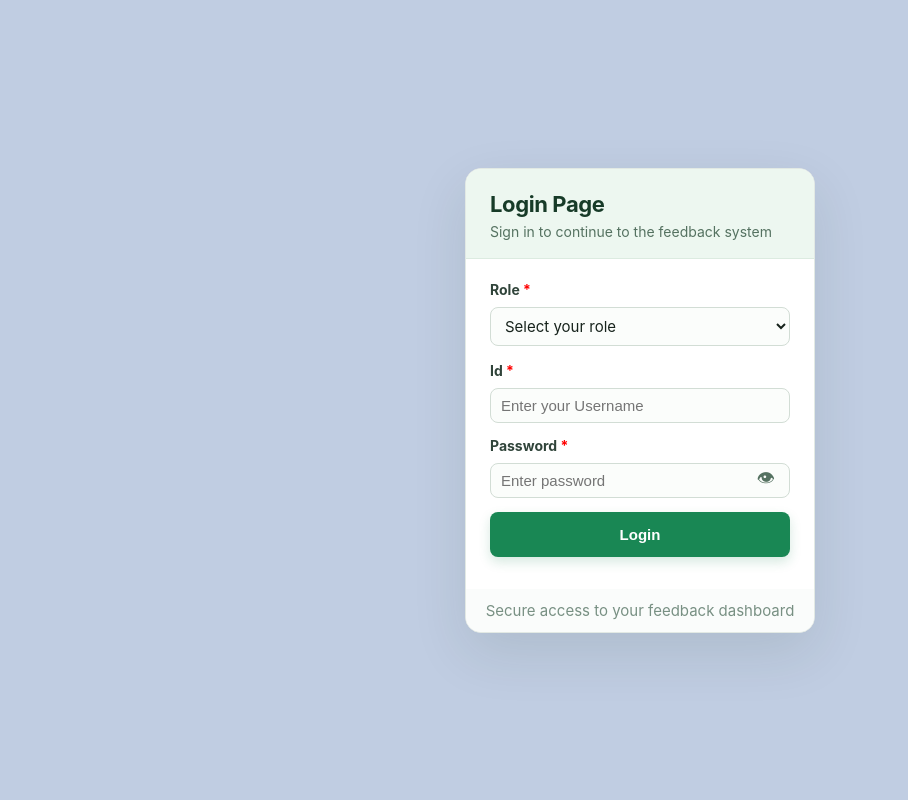
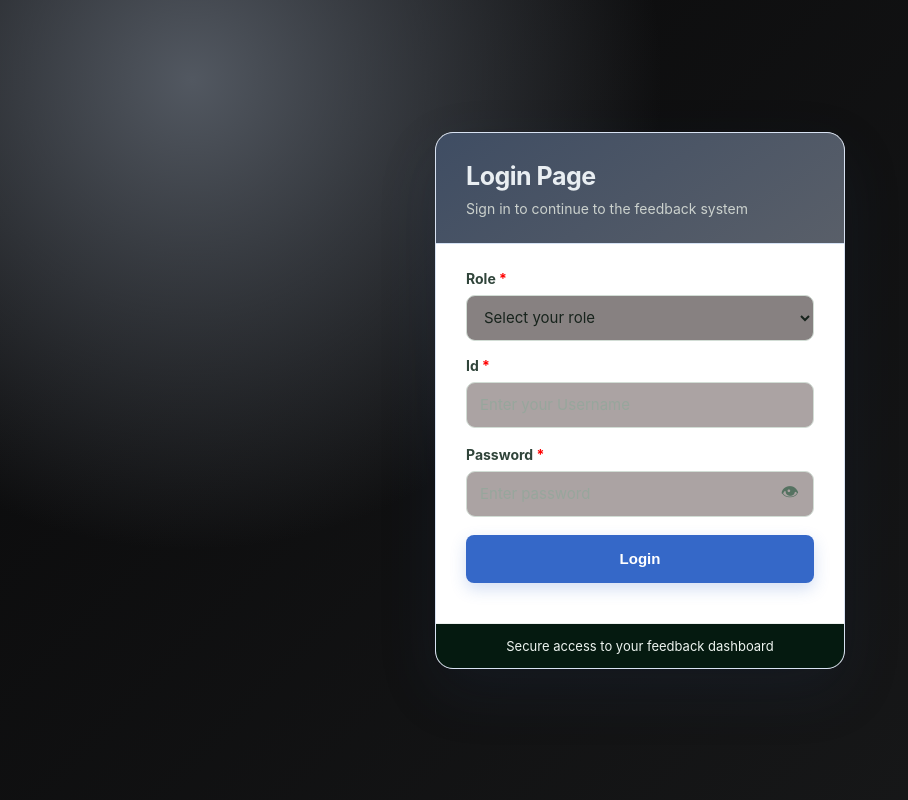
Before and after one commit to km6307/webpage, a Django app: page /login in a window 1280 px wide. Shown: the whole page, without its empty margins (0-908 px from the left). Run offline with Django 5.2, Linux system fonts and the light colour scheme.

Commit message:
work onlogin page

```diff
--- a/FeedbackSystem/templates/login.html
+++ b/FeedbackSystem/templates/login.html
@@ -9,54 +9,64 @@
         box-sizing: border-box;
        }
       body {
+        --root-font-size: 16px;
+        --root-bg-color: #191a1b;
+        --root-panel-bg-color: #ffffff;
+        --root-text-color: #1d2b45;
+        min-height: 100vh;
         margin: 0;
-        min-height: 100vh;
+        padding: 32px 20px;
         display: flex;
         align-items: center;
         justify-content: center;
-        padding: 32px 20px;
         font-family: Inter, -apple-system, BlinkMacSystemFont, "Segoe UI", Arial, sans-serif;
-        background: #c0cde2;
-        color: #17231c;
+        background: radial-gradient(circle at 15% 10%, #525861 0, transparent 36%),
+              linear-gradient(135deg, #09090a, var(--root-bg-color));
+        color: var(--root-text-color);
       }
-      .container { width: 100%; max-width: 350px; }
+      .container { width: 100%; max-width: 410px; }
+      .row, .col-md-12 { width: 100%; }
       .card {
         overflow: hidden;
-        border: 1px solid #e2e9e4;
-        border-radius: 16px;
-        background: #fff;
-        box-shadow: 0 20px 55px rgba(25, 55, 37, .11);
+        border: 1px solid #d8e2f2;
+        border-radius: 18px;
+        background: var(--root-panel-bg-color);
+        box-shadow: 0 22px 60px rgba(37, 61, 105, .14);
       }
       .card-header {
-        padding: 22px 24px 18px;
-        color: #173b28;
-        background: #edf7f0;
-        border-bottom: 1px solid #dcebe0;
+        padding: 28px 30px 24px;
+        color: #e9eef2;
+        background: linear-gradient(145deg, #3f4d63, #595f69);
+        border-bottom: 1px solid #d4e1f4;
       }
-      .card-header h1 { margin: 0 0 6px; font-size: 22px; letter-spacing: -.4px; }
-      .card-header p { margin: 0; color: #557261; font-size: 14px; }
-      .card-body { padding: 22px 24px 18px; }
-      .form-group { margin-bottom: 14px; }
-      label { display: block; margin-bottom: 9px; color: #30443a; font-size: 14px; font-weight: 700; }
+      .card-header h1 { margin: 0 0 7px; font-size: 25px; letter-spacing: -.5px; }
+      .card-header p { margin: 0; color: #cbd1cd; font-size: 14px; line-height: 1.5; }
+      .card-body { padding: 26px 30px 22px; }
+      .form-group { margin-bottom: 18px; }
+      label { display: block; margin-bottom: 8px; color: #30443a; font-size: 14px; font-weight: 650; }
       input[type="text"], input[type="password"] {
         width: 100%;
-        padding: 8px 10px;
+        min-height: 46px;
+        padding: 10px 13px;
         border: 1px solid #d2ddd5;
-        border-radius: 8px;
+        border-radius: 9px;
         color: #17231c;
-        background: #fbfdfb;
+        background: #aba3a3;
+        font-family: inherit;
         font-size: 15px;
-        transition: border-color .2s, box-shadow .2s;
+        transition: border-color .2s, box-shadow .2s, background .2s;
       }
+      input::placeholder { color: #97a69c; }
       #role {
         display: block;
         width: 100%;
         margin-bottom: 16px;
-        padding: 8px 10px;
+        min-height: 46px;
+        padding: 10px 13px;
         border: 1px solid #d2ddd5;
-        border-radius: 8px;
+        border-radius: 9px;
         color: #17231c;
-        background: #fbfdfb;
+        background: #878181;
         font: inherit;
         font-size: 15px;
         cursor: pointer;
@@ -65,7 +75,7 @@
       #role:focus {
         outline: none;
         border-color: #198754;
-        background: #fff;
+        background: #e7dada;
         box-shadow: 0 0 0 4px rgba(25, 135, 84, .12);
       }
       input:focus {
@@ -92,33 +102,36 @@
       .toggle-password:focus { outline: 2px solid #198754; outline-offset: 2px; }
       .btn {
         width: 100%;
-        padding: 14px;
+        min-height: 48px;
+        padding: 13px 16px;
         border: 0;
         border-radius: 8px;
         color: #fff;
-        background: #198754;
+        background: #3568c8;
         font-size: 15px;
         font-weight: 700;
         cursor: pointer;
-        box-shadow: 0 5px 12px rgba(25, 135, 84, .18);
+        box-shadow: 0 6px 16px rgba(53, 104, 200, .22);
         transition: background .2s, transform .2s, box-shadow .2s;
       }
       .btn:hover {
-           background: #146c43;
+           background: #2855a8;
            transform: translateY(-1px);
-            box-shadow: 0 7px 16px rgba(25, 135, 84, .25);
+            box-shadow: 0 7px 16px rgba(53, 104, 200, .28);
         }
       .card-footer {
-         padding: 12px;
-        color: #789083;
-         background: #fafcfb;
+        padding: 14px 20px;
+        color: #eef4f0;
+        background: #051a10;
+        border-top: 1px solid #edf1ee;
          text-align: center;
-          font-size: 15px;
+        font-size: 13px;
         }
       .alert {
         color: #dc3545;
         transition: opacity .3s ease;
-        padding-buttom:10px;
+        padding-bottom: 12px;
+        font-size: 14px;
        }
       .alert.alert-danger {
         color: #dc3545;
@@ -127,7 +140,9 @@
         opacity: 0;
       }
       @media (max-width: 480px) {
-         .card-header, .card-body { padding-left: 24px; padding-right: 24px; } }
+        body { padding: 20px 16px; }
+        .card-header, .card-body { padding-left: 22px; padding-right: 22px; }
+      }
     </style>
     </head>
  <body>
```
